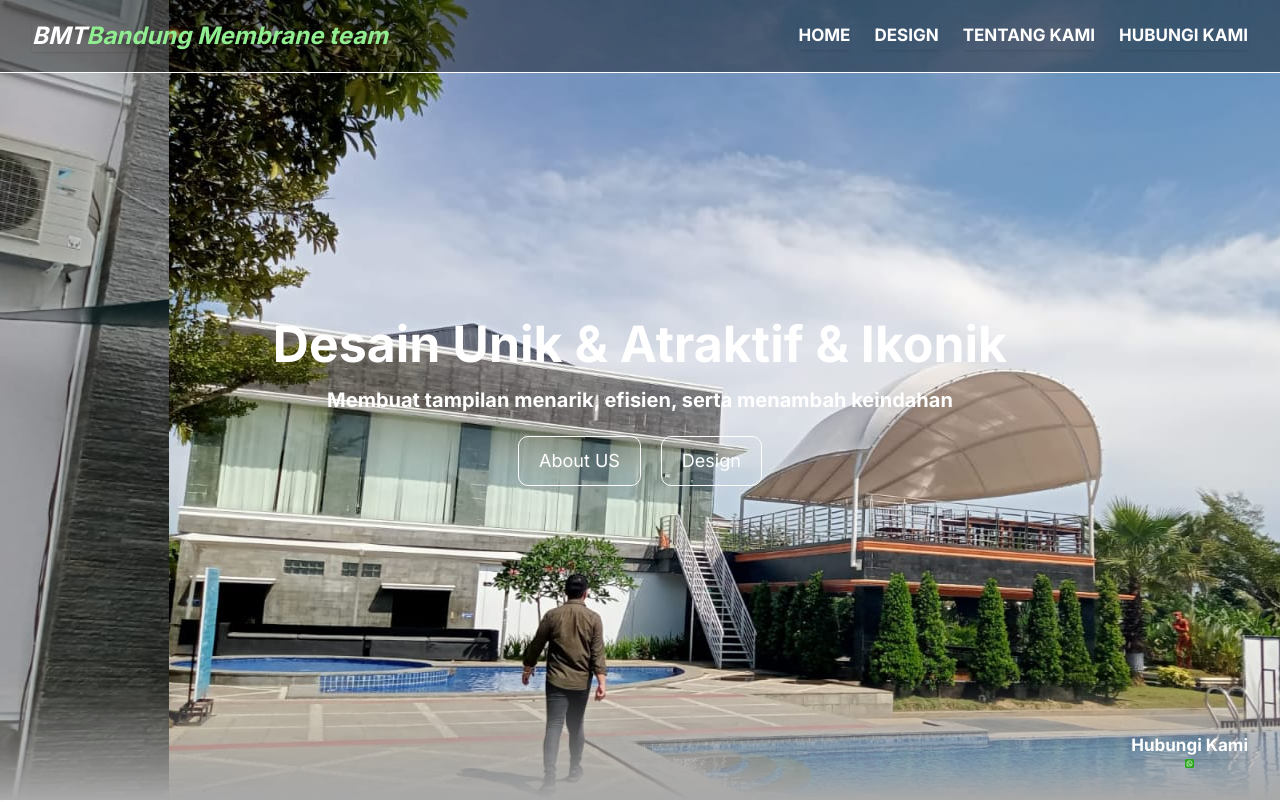
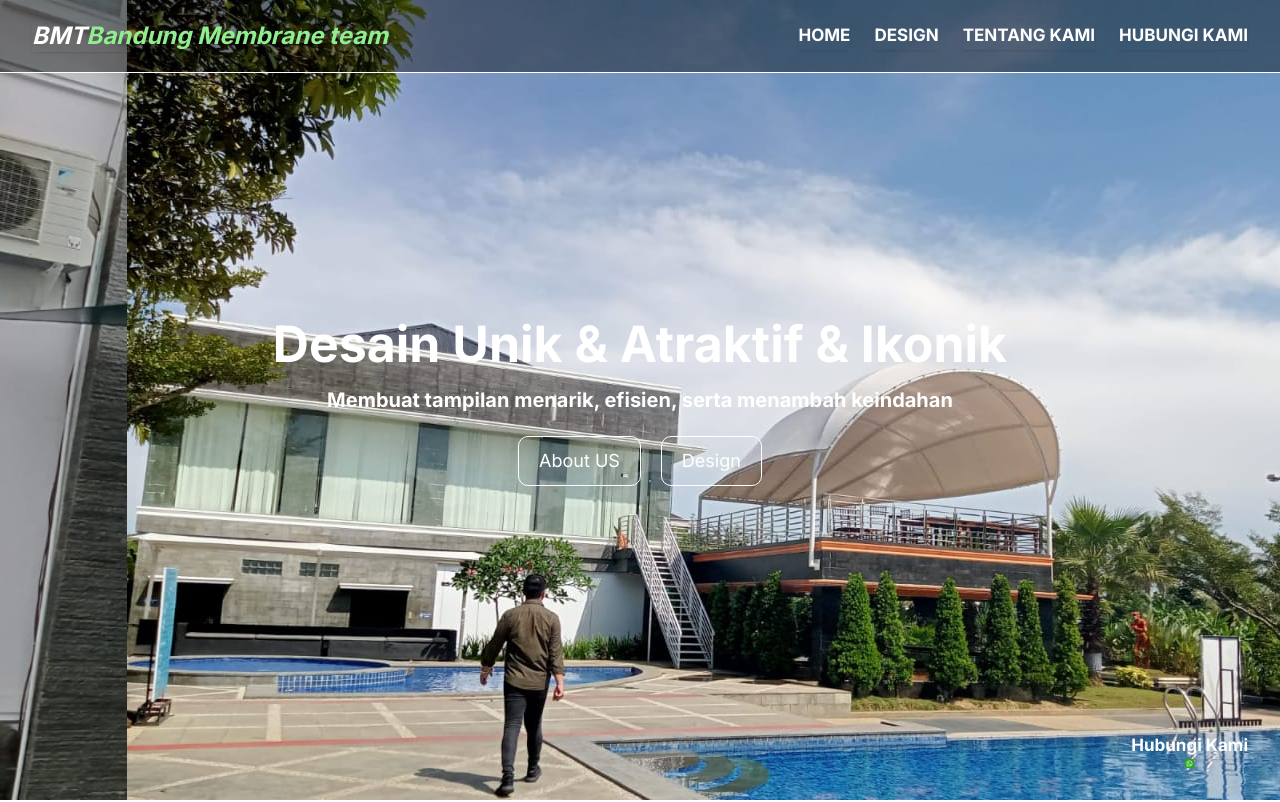
Before and after one commit to johansuhardi/bandungmembraneteam, a Next.js app: page / in a window 1280 px wide. Shown: the top 802 px of the page. Built offline with nearby package versions, Linux system fonts and the light colour scheme.

Commit message:
Add files via upload

```diff
--- a/src/app/components/TombolKembali/TombolKembali.jsx
+++ b/src/app/components/TombolKembali/TombolKembali.jsx
@@ -8,7 +8,7 @@ const Tombolkembali = () => {
 
         <div className="p-3 rounded fixed bottom-5 right-5 flex text-center">
 
-            <Link href="https://wa.me/085691451094 " >
+            <Link href="https://wa.me/+6281320818830" >
                 <center>
            <p className="text-white font-bold shadow">Hubungi Kami</p>
 
--- a/src/app/globals.css
+++ b/src/app/globals.css
@@ -20,10 +20,6 @@ html {
   background-size: cover;
   background-position: center;
   position: relative;
-  -webkit-mask-image: linear-gradient(rgba(0, 0, 0, 1) 85%, rgba(0, 0, 0, 0));
-  mask-image: linear-gradient(rgba(0, 0, 0, 1) 85%, rgba(0, 0, 0, 0));
-
-
 }
 
 .containernavbar {
@@ -358,6 +354,11 @@ input:nth-of-type(5):checked ~ main#carousel {
   padding: 40px;
 }
 
+.smsuper {
+  font-size:12px;
+  font: bold;
+}
+
 .heading {
     text-align: right;
     font-size: 20px;
@@ -365,8 +366,7 @@ input:nth-of-type(5):checked ~ main#carousel {
     padding-top: 60px;
     padding-bottom: none;
     padding-left: 60px;
-    color: white;
-    text-decoration: underline gold;
+    color: black;
 }
 
 .gallery-image {
@@ -451,6 +451,10 @@ input:nth-of-type(5):checked ~ main#carousel {
 
 
 
+}
+
+.googlemaps {
+  box-shadow: 1px -1px 7px 2px lightgreen;
 
 }
 
@@ -468,14 +472,32 @@ input:nth-of-type(5):checked ~ main#carousel {
 
 
 .kontakinfo {
-  padding-left:75%;
+  padding-left:60%;
 }
 
 .aliu {
  display: flex;
 }
 
+.textsm {
+  font-size:12px;
+  font: bold;
+  color: rgb(198, 198, 250);
+}
+
+.textsm:hover {
+  text-decoration: underline;
+}
+
 @media (min-width: 320px) and (max-width: 767px){
+  .tentangkami2 {
+    text-align: center;
+  }
+
+  .tentangkami {
+    flex-direction: column;
+  }
+
   .map-responsive{
 
     overflow:hidden;
@@ -485,6 +507,8 @@ input:nth-of-type(5):checked ~ main#carousel {
     position:relative;
 
     height:0;
+
+    box-shadow: 1px -1px 7px 2px lightgreen;
 
   }
 
@@ -507,4 +531,81 @@ input:nth-of-type(5):checked ~ main#carousel {
     position:absolute;
 
   }
+
+  .kontakinfo {
+    padding-left:0%;
+  }
+
+  .foterall {
+   flex-direction: column;
+  }
+
+ .informasiall1 {
+  display: block;
+ }
+
+ .informasiall {
+  display: none;
+ }
+
+
+
 }
+
+.titik {
+  color: darkgray;
+}
+
+.fontfamily {
+  font-family: Eastwood;
+}
+
+.tentangkami1 {
+  padding: 40px;
+}
+
+.sm {
+  font-size: 14px;
+}
+
+.lg {
+  font-size: 30px;
+}
+
+.tentangkami {
+  padding: 8%;
+  background-color: black;
+  display: flex;
+
+}
+.byhamud {
+  border-top: 1px solid gray;
+  padding: 4px;
+  background-color: #34343b;
+}
+
+.foterall {
+  padding: 100px;
+  display: flex;
+  background-color: #34343b;
+}
+
+
+.kecil {
+  font-size: 14px;
+  color: white;
+
+}
+
+.informasiall {
+  padding-left: 30%;
+display: block;
+}
+
+.linktentangkami:hover {
+  color: orange;
+}
+
+.informasiall1 {
+  display: none;
+}
--- a/src/app/layout.tsx
+++ b/src/app/layout.tsx
@@ -6,7 +6,7 @@ import './globals.css'
 const inter = Inter({ subsets: ['latin'] })
 
 export const metadata: Metadata = {
-  title: '',
+  title: 'BMTBandung Membrane team',
   description: 'Created by M. Abdul Qodir Jailani',
 }
 
```
Also changed, not shown: src/app/page.tsx (+117 -6 lines), src/app/WhatsAppImage-2023-11-13-at-10.39.57.jpeg, src/app/tendamembranekeren.png (added).
